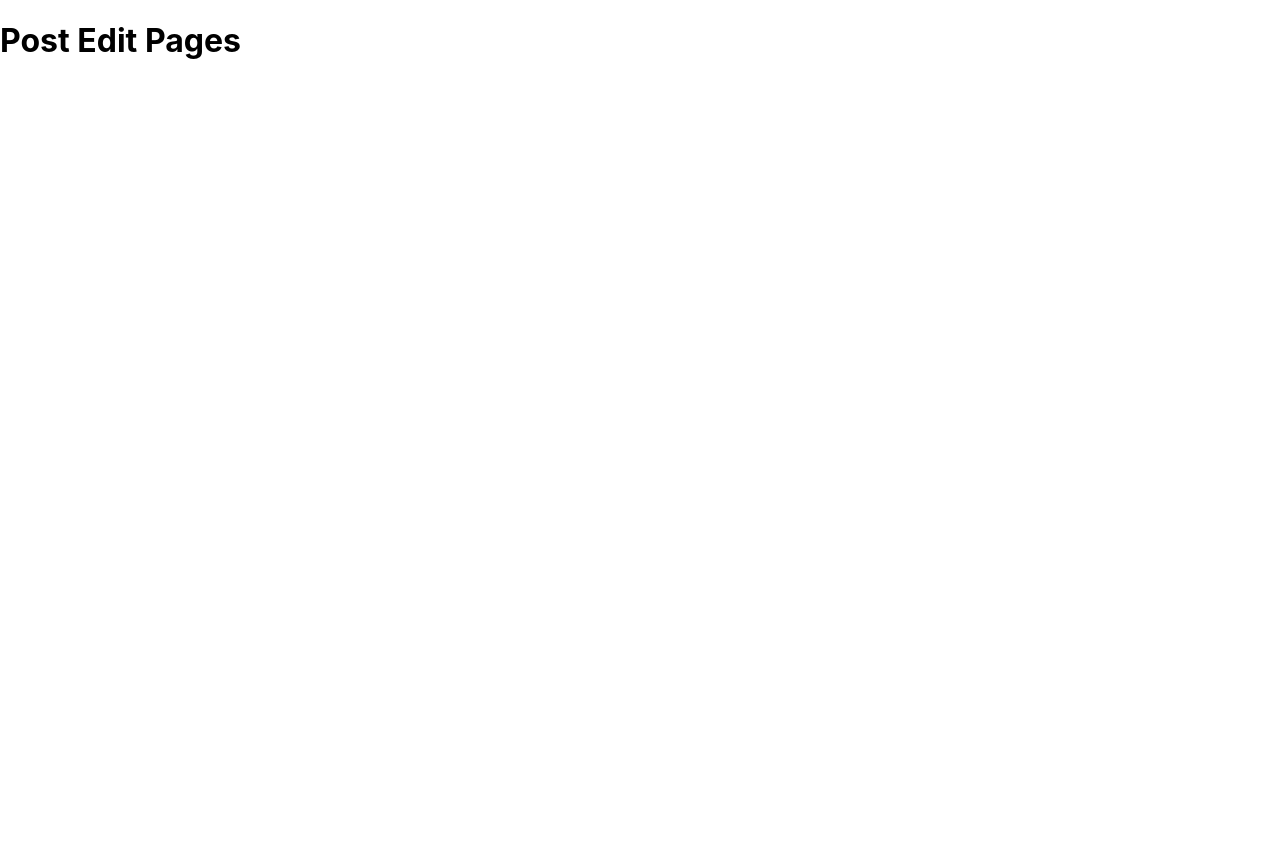
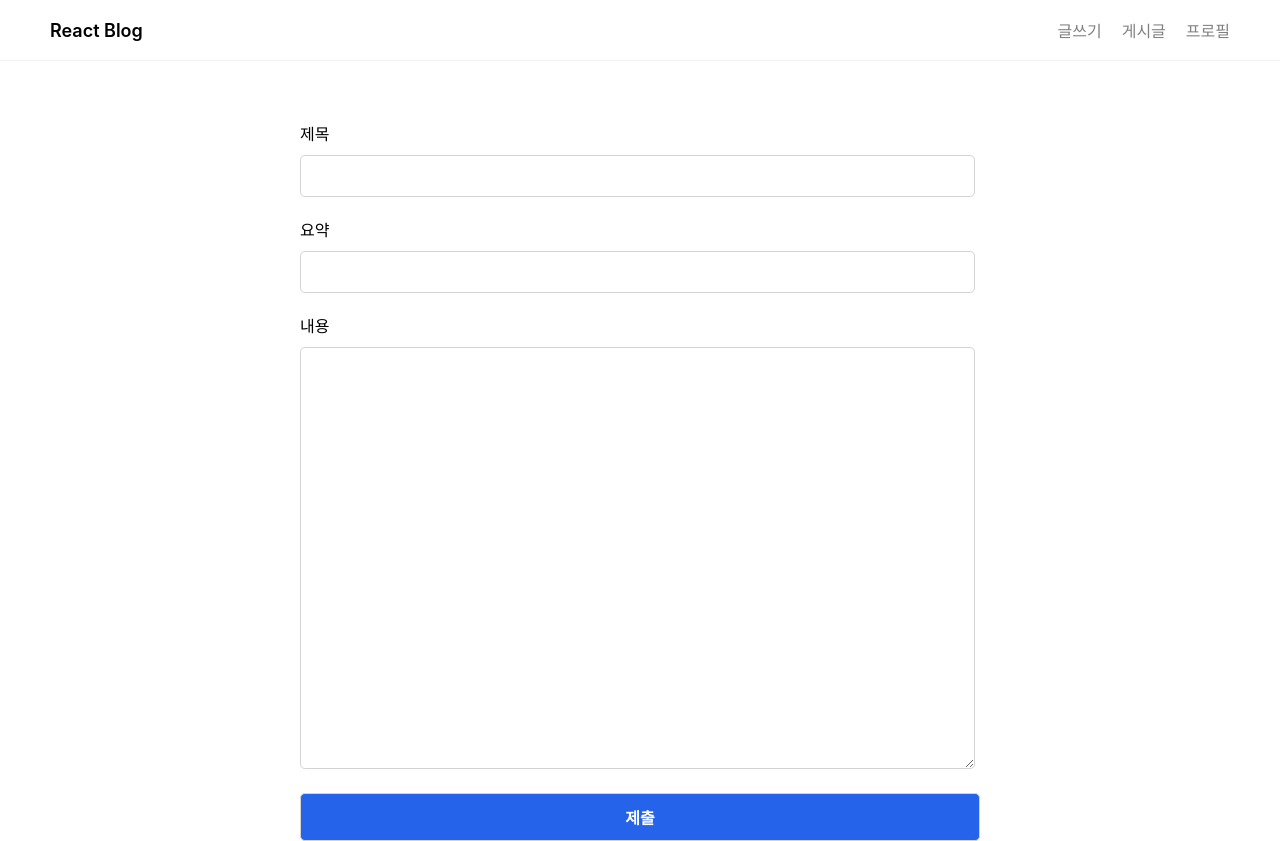
Before and after one commit to jihs2113/blog-app, a React (Create React App) app: page /posts/edit/1 in a window 1280 px wide. Before the commit the page ends 800 px from the top, so only its background shows below. Built offline with nearby package versions, Linux system fonts and the light colour scheme.

Commit message:
feat: #4 상세페이지 및 form 컴포넌트 기능 개발 form 형태를 컴포넌트화 시켜 공통 기능 구현

```diff
--- a/src/components/PostDetail.tsx
+++ b/src/components/PostDetail.tsx
@@ -1,3 +1,5 @@
+import { Link } from 'react-router-dom';
+
 export default function PostDetail() {
     return (
         <>
@@ -13,7 +15,9 @@ export default function PostDetail() {
                 <div className="post__title">게시글</div>
                 <div className="post__utils-box">
                     <div className="post__delete">삭제</div>
-                    <div className="post__edit">수정</div>
+                    <div className="post__edit">
+                        <Link to={`/posts/edit/1`}>수정</Link>
+                    </div>
                 </div>
                 <div className="post__text">
                     Lorem Ipsum is simply dummy text of the printing and typesetting industry. Lorem Ipsum has been the
--- /dev/null
+++ b/src/components/PostForm.tsx
@@ -0,0 +1,21 @@
+export default function PostForm() {
+    return (
+        <form action="/post" method="POST" className="form">
+            <div className="form__block">
+                <label htmlFor="title">제목</label>
+                <input type="text" name="title" id="title" required />
+            </div>
+            <div className="form__block">
+                <label htmlFor="summary">요약</label>
+                <input type="text" name="summary" id="summary" required />
+            </div>
+            <div className="form__block">
+                <label htmlFor="content">내용</label>
+                <textarea name="content" id="content" required />
+            </div>
+            <div className="form__block">
+                <input type="submit" value="제출" className="form__btn--submit" />
+            </div>
+        </form>
+    );
+}
--- a/src/pages/home/index.tsx
+++ b/src/pages/home/index.tsx
@@ -1,11 +1,13 @@
 import Header from 'components/Header';
 import Footer from 'components/Footer';
 import PostList from 'components/PostList';
+import Carousel from 'components/Carousel';
 
 export default function Home() {
     return (
         <>
             <Header />
+            <Carousel />
             <PostList />
             <Footer />
         </>
--- a/src/pages/posts/edit.tsx
+++ b/src/pages/posts/edit.tsx
@@ -1,3 +1,11 @@
+import Header from 'components/Header';
+import PostForm from 'components/PostForm';
+
 export default function PostEdit() {
-    return <h1>Post Edit Pages</h1>;
+    return (
+        <>
+            <Header />
+            <PostForm />
+        </>
+    );
 }
--- a/src/pages/posts/new.tsx
+++ b/src/pages/posts/new.tsx
@@ -1,12 +1,11 @@
-import Footer from 'components/Footer';
 import Header from 'components/Header';
+import PostForm from 'components/PostForm';
 
 export default function PostNew() {
     return (
         <>
             <Header />
-            <div>Post Form</div>
-            <Footer />
+            <PostForm />
         </>
     );
 }
```
